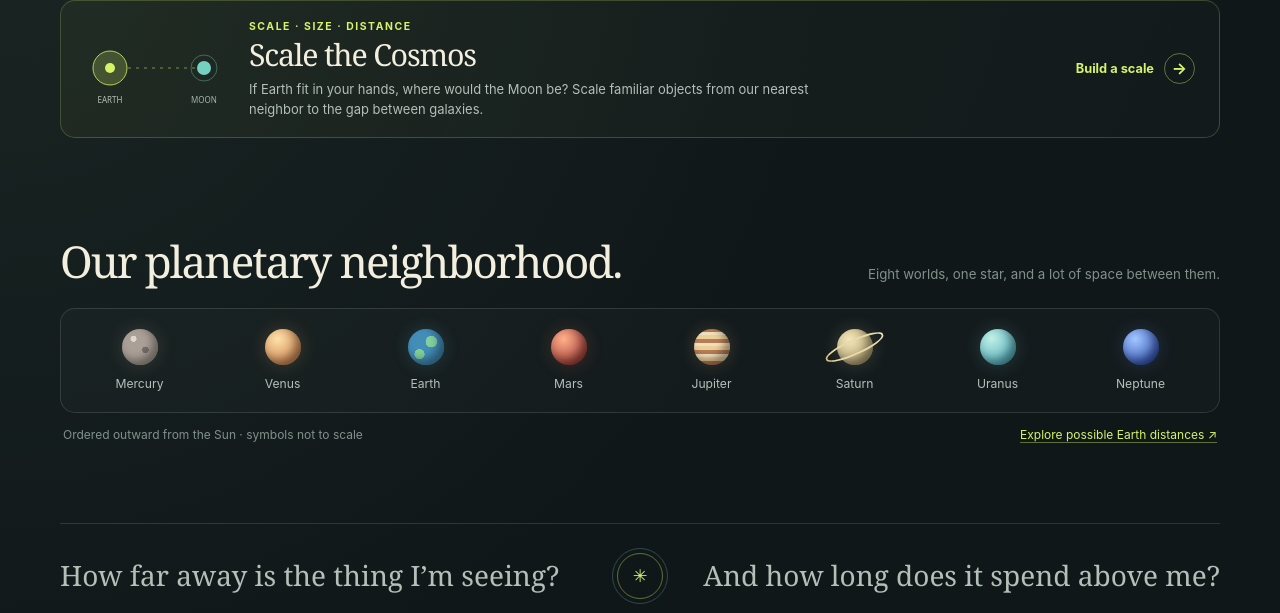
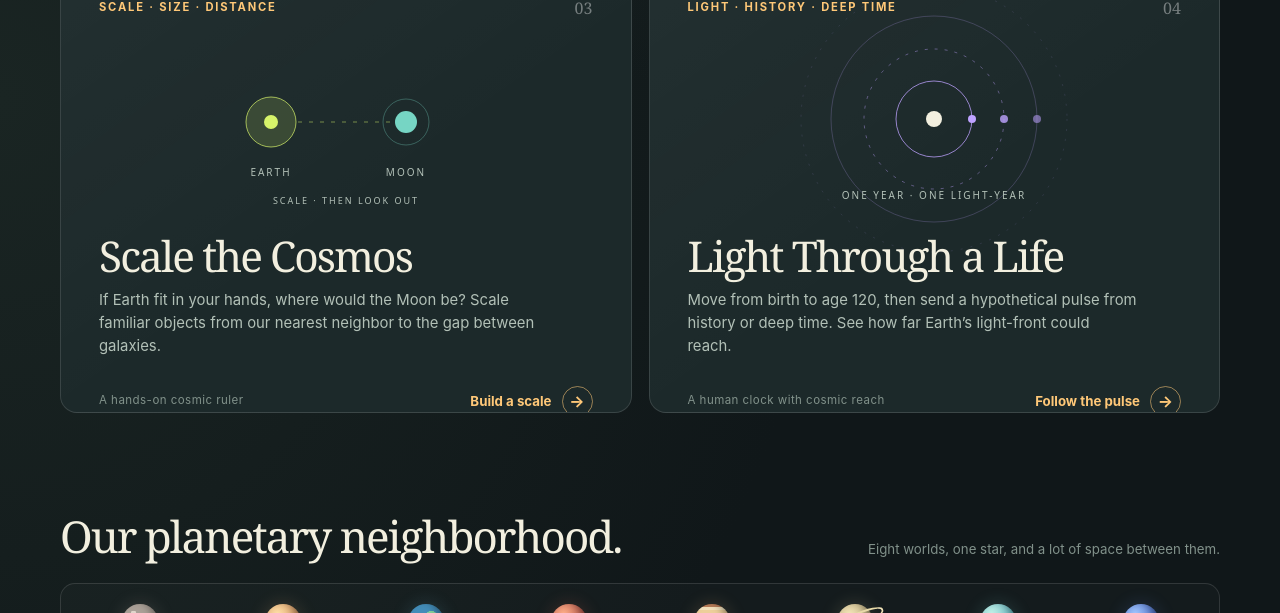
Before and after one commit to kappter/wherearewe, a plain HTML site: page index.html in a window 1280 px wide. Shown: the part 1302-1915 px from the top of the page. Drawn offline with Linux system fonts and the light colour scheme.

Commit message:
Add fourth equal astronomy suite tile

```diff
--- a/index.html
+++ b/index.html
@@ -4,7 +4,7 @@
   <meta charset="utf-8">
   <meta name="viewport" content="width=device-width, initial-scale=1">
   <meta name="theme-color" content="#101719">
-  <meta name="description" content="Three astronomy tools about scale, motion, light, and the time objects spend crossing our sky.">
+  <meta name="description" content="Four astronomy tools about scale, motion, light, history, and the sky above us.">
   <title>Where Are We? — Astronomy in motion</title>
   <style>
     :root {
@@ -61,7 +61,7 @@
     .section-head h2 { margin: 0; font: 400 clamp(1.9rem, 4vw, 2.75rem)/1.05 var(--serif); letter-spacing: -.045em; }
     .section-head p { max-width: 360px; margin: 0; color: var(--quiet); font-size: .83rem; }
     .projects { padding: 0 0 100px; }
-    .cards { display: grid; grid-template-columns: repeat(2, minmax(0, 1fr)); gap: 17px; }
+    .cards { display: grid; grid-template-columns: repeat(2, minmax(0, 1fr)); grid-auto-rows: 455px; gap: 17px; }
     .card {
       --accent: var(--gold);
       position: relative; display: flex; flex-direction: column; min-height: 455px; overflow: hidden;
@@ -70,7 +70,7 @@
       text-decoration: none; transition: transform .22s ease, border-color .22s ease, background .22s ease;
     }
     .card:hover, .card:focus-visible { transform: translateY(-4px); border-color: color-mix(in srgb, var(--accent) 65%, transparent); background-color: #223132; outline: none; }
-    .card.skyarc { --accent: var(--aqua); }
+    .card.skyarc { --accent: var(--aqua); }\n    .card.scale { --accent: var(--lime); }\n    .card.lifetime { --accent: var(--violet); }
     .card-kicker { display: flex; justify-content: space-between; gap: 14px; align-items: center; color: var(--accent); font-size: .7rem; font-weight: 750; letter-spacing: .16em; text-transform: uppercase; }
     .card-index { color: #ffffff65; font: 1rem var(--serif); letter-spacing: 0; }
     .art { display: grid; place-items: center; height: 185px; margin: 12px -8px 9px; }
@@ -129,7 +129,7 @@
       .hero::after { width: 205px; height: 205px; right: -115px; top: 39px; }
       .section-head, .neighborhood-head { display: block; }
       .section-head p { margin-top: 9px; }
-      .cards { grid-template-columns: 1fr; gap: 13px; }
+      .cards { grid-template-columns: 1fr; grid-auto-rows: auto; gap: 13px; }
       .card { min-height: 425px; }
       .planet-lineup { grid-template-columns: repeat(4, minmax(0, 1fr)); row-gap: 19px; padding: 19px 8px; }
       .scale-teaser { grid-template-columns:72px minmax(0,1fr); gap:14px; padding:16px; }
@@ -155,13 +155,13 @@
     <section class="wrap hero" aria-labelledby="hero-title">
       <p class="eyebrow">A small atlas of looking up</p>
       <h1 id="hero-title">Where are <em>we,</em><br>in the sky?</h1>
-      <p class="hero-copy"><strong>Three astronomy tools.</strong> One scales the gaps, one follows light in motion, and one traces a world across the sky. Each turns a vast distance into something we can feel.</p>
+      <p class="hero-copy"><strong>Four astronomy tools.</strong> Scale cosmic gaps, follow light in motion, trace a world across the sky, and send a thought experiment through a human life and Earth’s deep past.</p>
       <a class="scroll-cue" href="#projects"><span aria-hidden="true">↓</span> Find your way in</a>
     </section>
     <section class="wrap projects" id="projects" aria-labelledby="projects-title">
       <div class="section-head">
         <h2 id="projects-title">Choose a point of view.</h2>
-        <p>Measure a cosmic gap, follow light in motion, or begin with the sky above your horizon.</p>
+        <p>Measure a cosmic gap, follow light through time, or look up from your place on Earth.</p>
       </div>
       <div class="cards">
         <a class="card lightspeed" href="https://kappter.github.io/sun-at-light-speed/" target="_blank" rel="noopener noreferrer" aria-labelledby="light-title">
@@ -203,20 +203,41 @@
           <p>Choose a place and a date. See when a celestial object rises, reaches its highest point, and sets—and how long it travels through your sky.</p>
           <div class="card-foot"><span class="card-meta">A horizon-centered sky guide</span><span class="launch">Trace the sky <b aria-hidden="true">→</b></span></div>
         </a>
+
+        <a class="card scale" href="scale.html" aria-labelledby="scale-teaser-title">
+          <div class="card-kicker"><span>Scale · size · distance</span><span class="card-index">03</span></div>
+          <div class="art" aria-hidden="true"><svg viewBox="0 0 340 185" fill="none">
+            <circle cx="95" cy="91" r="25" fill="#d6f36a" fill-opacity=".15" stroke="#d6f36a" stroke-opacity=".7"/>
+            <circle cx="95" cy="91" r="7" fill="#d6f36a"/>
+            <path d="M122 91H219" stroke="#d6f36a" stroke-opacity=".48" stroke-dasharray="4 7"/>
+            <circle cx="230" cy="91" r="11" fill="#7ee4d1" fill-opacity=".92"/>
+            <circle cx="230" cy="91" r="23" stroke="#7ee4d1" stroke-opacity=".3"/>
+            <text x="95" y="145" fill="#b2c0b7" font-size="10" text-anchor="middle" font-family="system-ui,sans-serif" letter-spacing="2">EARTH</text>
+            <text x="230" y="145" fill="#b2c0b7" font-size="10" text-anchor="middle" font-family="system-ui,sans-serif" letter-spacing="2">MOON</text>
+            <text x="170" y="173" fill="#b2c0b7" font-size="9" text-anchor="middle" font-family="system-ui,sans-serif" letter-spacing="2">SCALE · THEN LOOK OUT</text>
+          </svg></div>
+          <h3 id="scale-teaser-title">Scale the Cosmos</h3>
+          <p>If Earth fit in your hands, where would the Moon be? Scale familiar objects from our nearest neighbor to the gap between galaxies.</p>
+          <div class="card-foot"><span class="card-meta">A hands-on cosmic ruler</span><span class="launch">Build a scale <b aria-hidden="true">→</b></span></div>
+        </a>
+        <a class="card lifetime" href="light-through-a-life.html" aria-labelledby="life-card-title">
+          <div class="card-kicker"><span>Light · history · deep time</span><span class="card-index">04</span></div>
+          <div class="art" aria-hidden="true"><svg viewBox="0 0 340 185" fill="none">
+            <circle cx="170" cy="88" r="8" fill="#f2efdf"/>
+            <circle cx="170" cy="88" r="38" stroke="#bea2ff" stroke-opacity=".75"/>
+            <circle cx="170" cy="88" r="70" stroke="#bea2ff" stroke-opacity=".42" stroke-dasharray="3 7"/>
+            <circle cx="170" cy="88" r="103" stroke="#bea2ff" stroke-opacity=".22"/>
+            <circle cx="170" cy="88" r="133" stroke="#bea2ff" stroke-opacity=".12" stroke-dasharray="2 8"/>
+            <circle cx="208" cy="88" r="4" fill="#bea2ff"/>
+            <circle cx="240" cy="88" r="4" fill="#bea2ff" fill-opacity=".8"/>
+            <circle cx="273" cy="88" r="4" fill="#bea2ff" fill-opacity=".55"/>
+            <text x="170" y="168" fill="#b2c0b7" font-size="10" text-anchor="middle" font-family="system-ui,sans-serif" letter-spacing="2">ONE YEAR · ONE LIGHT-YEAR</text>
+          </svg></div>
+          <h3 id="life-card-title">Light Through a Life</h3>
+          <p>Move from birth to age 120, then send a hypothetical pulse from history or deep time. See how far Earth’s light-front could reach.</p>
+          <div class="card-foot"><span class="card-meta">A human clock with cosmic reach</span><span class="launch">Follow the pulse <b aria-hidden="true">→</b></span></div>
+        </a>
       </div>
-      <a class="scale-teaser" href="scale.html" aria-labelledby="scale-teaser-title">
-        <svg class="scale-illustration" viewBox="0 0 142 85" fill="none" aria-hidden="true">
-          <circle cx="25" cy="42" r="17" fill="#d6f36a" fill-opacity=".2" stroke="#d6f36a" stroke-opacity=".8"/>
-          <circle cx="25" cy="42" r="5" fill="#d6f36a"/>
-          <path d="M43 42H111" stroke="#d6f36a" stroke-opacity=".5" stroke-dasharray="3 5"/>
-          <circle cx="119" cy="42" r="7" fill="#7ee4d1" fill-opacity=".9"/>
-          <circle cx="119" cy="42" r="13" stroke="#7ee4d1" stroke-opacity=".35"/>
-          <text x="25" y="77" fill="#b2c0b7" font-size="8" text-anchor="middle" font-family="system-ui,sans-serif">EARTH</text>
-          <text x="119" y="77" fill="#b2c0b7" font-size="8" text-anchor="middle" fill-opacity=".9" font-family="system-ui,sans-serif">MOON</text>
-        </svg>
-        <div><p class="scale-kicker">Scale · size · distance</p><h3 id="scale-teaser-title">Scale the Cosmos</h3><p>If Earth fit in your hands, where would the Moon be? Scale familiar objects from our nearest neighbor to the gap between galaxies.</p></div>
-        <span class="scale-launch">Build a scale <b aria-hidden="true">→</b></span>
-      </a>
     </section>
     <section class="wrap neighborhood" aria-labelledby="neighborhood-title">
       <div class="neighborhood-head">
```
